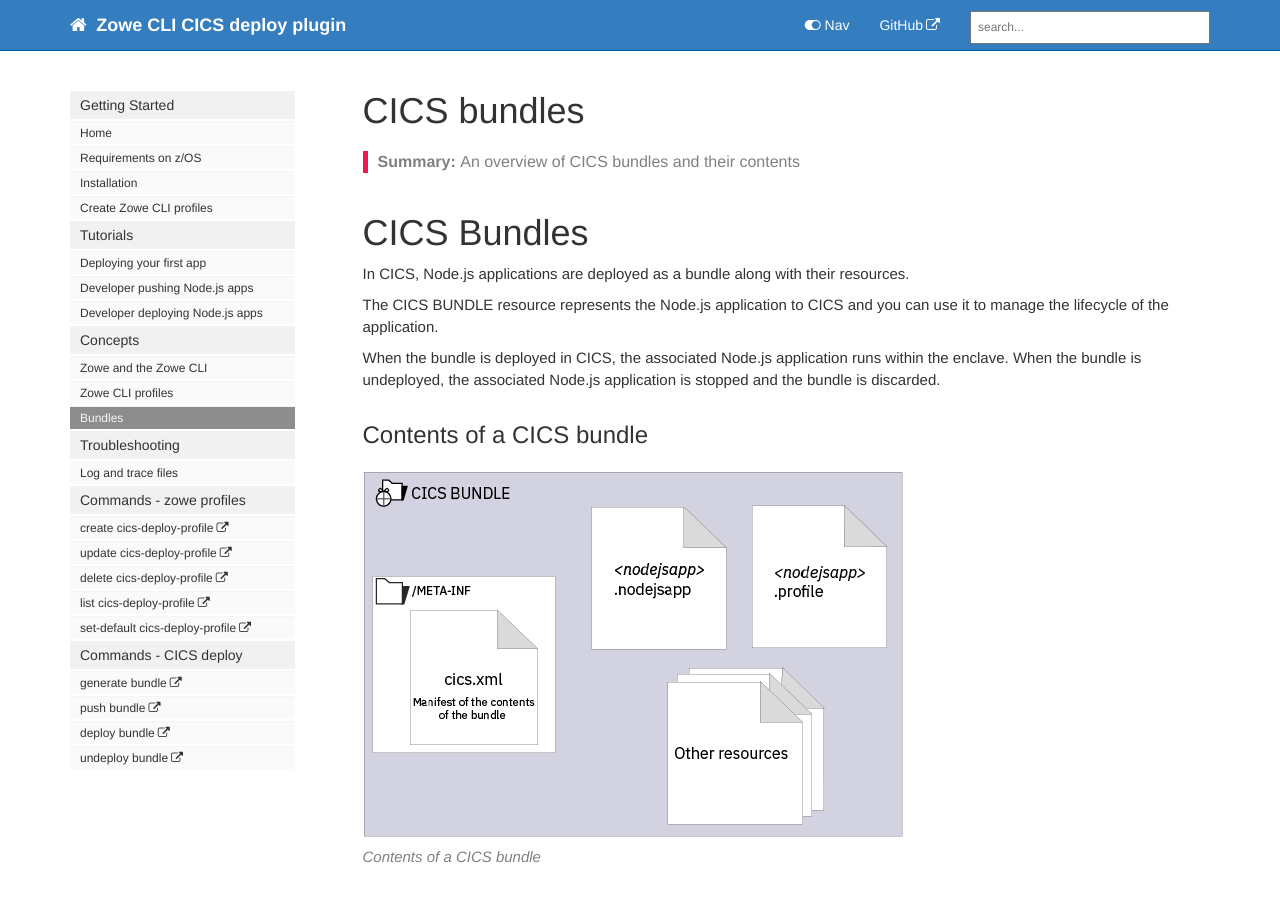
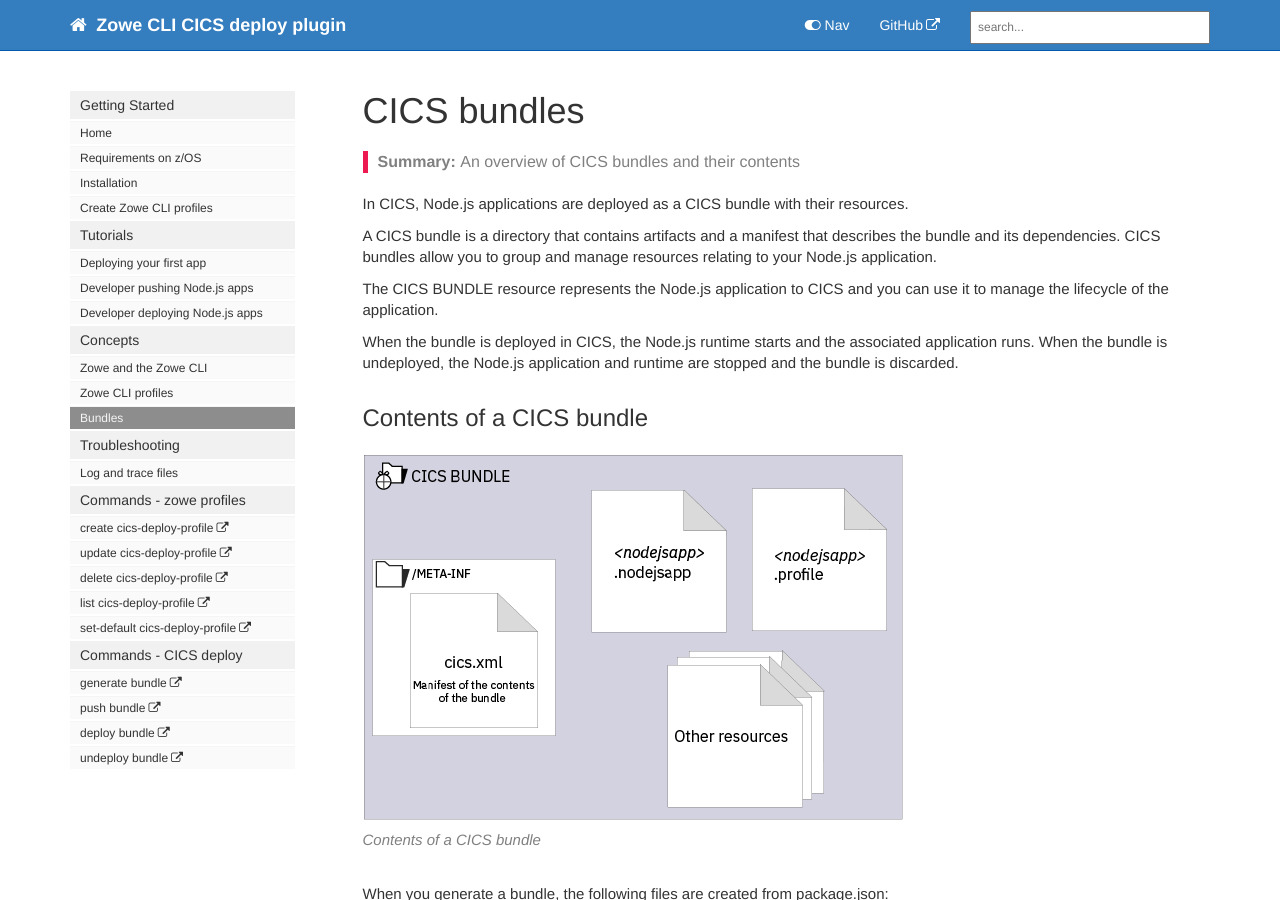
Before and after one commit to IBM/zowe-cli-cics-deploy-plugin, a Jekyll site: the page built from docs/pages/cdp/cdp-cics-bundles.md, in a window 1280 px wide and 900 px high. Built offline with Jekyll 4.4.1, drawn with Linux system fonts in a browser that asks for light colours; nearby versions of some CDN libraries; comment, search, counter and statistics services are not loaded.

Commit message:
tweaked text

```diff
--- a/docs/pages/cdp/cdp-cics-bundles.md
+++ b/docs/pages/cdp/cdp-cics-bundles.md
@@ -7,13 +7,13 @@ sidebar: cdp_sidebar
 permalink: cdp-cics-bundles.html
 folder: cdp
 ---
-# CICS Bundles
+In CICS, Node.js applications are deployed as a CICS bundle with their resources.
 
-In CICS, Node.js applications are deployed as a bundle along with their resources.
+A CICS bundle is a directory that contains artifacts and a manifest that describes the bundle and its dependencies. CICS bundles allow you to group and manage resources relating to your Node.js application.
 
 The CICS BUNDLE resource represents the Node.js application to CICS and you can use it to manage the lifecycle of the application.
 
-When the bundle is deployed in CICS, the associated Node.js application runs within the enclave. When the bundle is undeployed, the associated Node.js application is stopped and the bundle is discarded.
+When the bundle is deployed in CICS, the Node.js runtime starts and the associated application runs. When the bundle is undeployed, the Node.js application and runtime are stopped and the bundle is discarded.
 
 ## Contents of a CICS bundle
 
```
